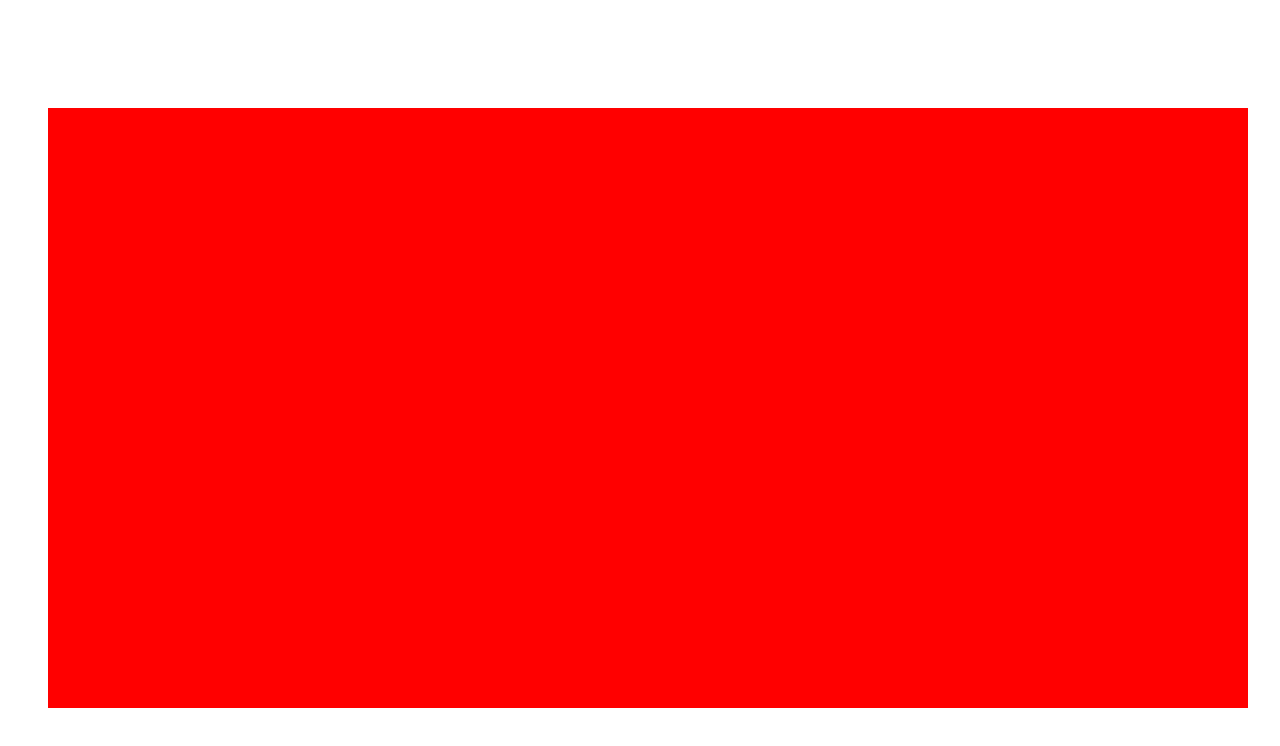
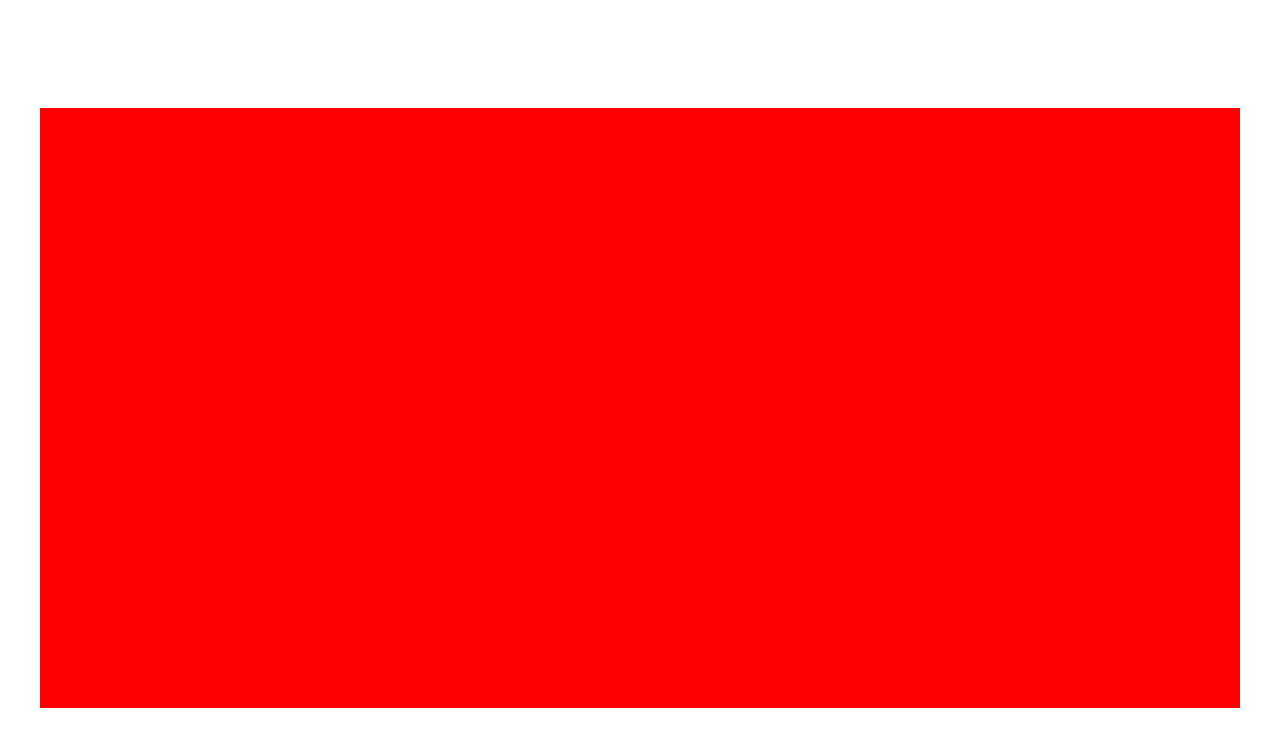
Before and after one commit to doge247/SecureContextLoader, a plain HTML site: page index.html in a window 1280 px wide. Drawn offline with Linux system fonts and the light colour scheme.

Commit message:
uiehiufewrvweivervew

```diff
--- a/index.css
+++ b/index.css
@@ -1,5 +1,5 @@
 body {
-    /*margin: none;*/
+    margin: none;c
     width: 100vw;
     height: 100vh;
     display: flex;
```
